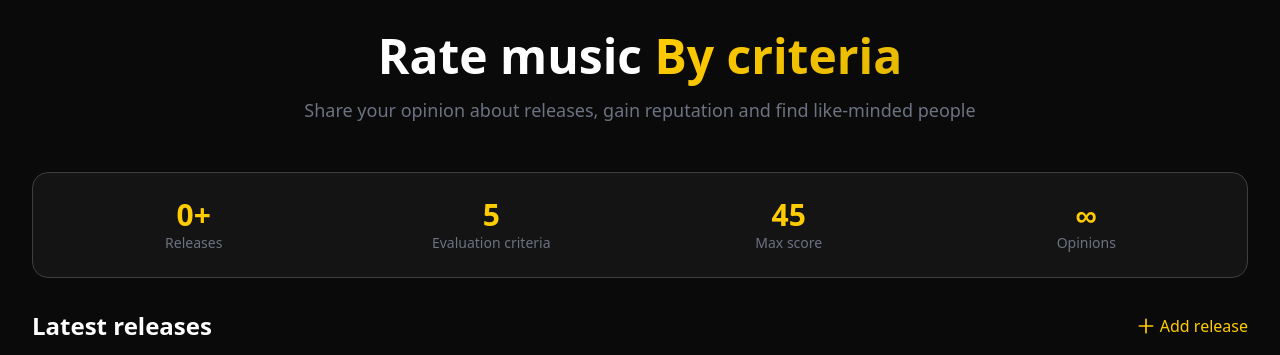
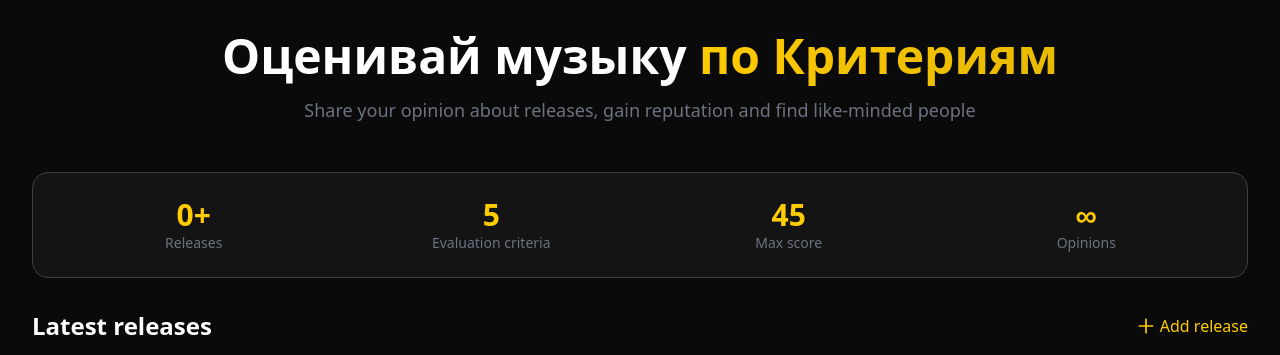
Before and after one commit to petr-fol/musicrate, a Django app: page / in a window 1280 px wide. Shown: the part 65-420 px from the top of the page. Run offline with Django 5.2, Linux system fonts and the light colour scheme; data comes from the database, SQL or seed files in the repository; data that the repository does not hold is empty; parts of the project's set-up code (start-up, migrations or seed data) failed here and were passed over; some libraries are stand-ins or nearby versions.

Commit message:
правка

```diff
--- a/templates/catalog/index.html
+++ b/templates/catalog/index.html
@@ -9,7 +9,7 @@
     <!-- Hero section -->
     <div class="text-center mb-12">
         <h1 class="text-4xl md:text-5xl font-bold mb-4">
-            {% blocktrans %}Rate music <span class="gradient-text">By criteria</span>{% endblocktrans %}
+            {% blocktrans %}Оценивай музыку <span class="gradient-text">по Критериям</span>{% endblocktrans %}
         </h1>
         <p class="text-text-muted text-lg max-w-2xl mx-auto">
             {% trans 'Share your opinion about releases, gain reputation and find like-minded people' %}
```
Also changed, not shown: .qwen/settings.json (added), 1 other file.
